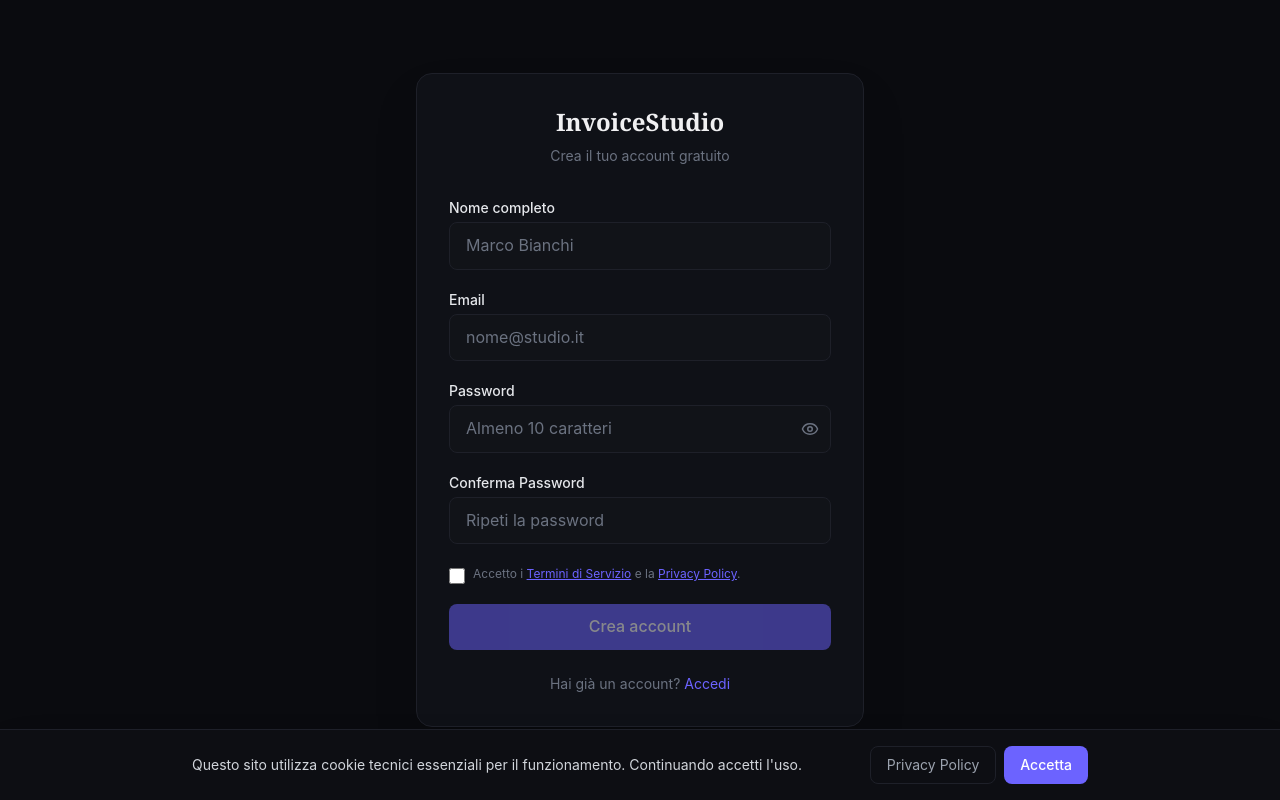
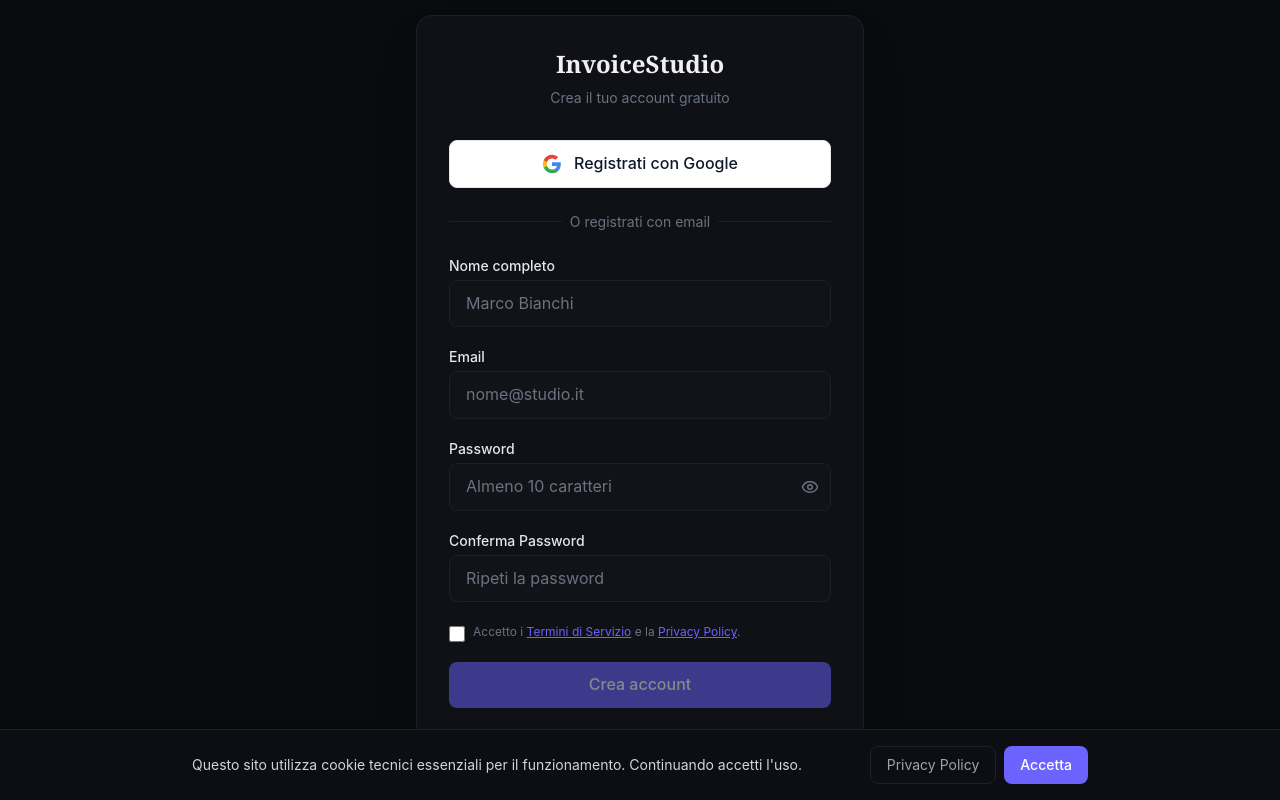
Before and after one commit to amzajaguar-blip/Invoice-studio, a Next.js app in the folder frontend/: page /signup in a window 1280 px wide. Built offline with nearby package versions, Linux system fonts and the light colour scheme; no server answers.

Commit message:
feat: aggiunta login con Google e script build AAB

```diff
--- a/frontend/src/app/(auth)/login/page.tsx
+++ b/frontend/src/app/(auth)/login/page.tsx
@@ -90,6 +90,25 @@
     router.refresh();
   };
 
+  const handleGoogleLogin = async () => {
+    if (cooldown > 0) return;
+    setLoading(true);
+    setError(null);
+
+    const supabase = createClient();
+    const { error: authError } = await supabase.auth.signInWithOAuth({
+      provider: "google",
+      options: {
+        redirectTo: `${process.env.NEXT_PUBLIC_APP_URL || window.location.origin}/auth/callback?next=${redirect}`,
+      },
+    });
+
+    if (authError) {
+      setError(translateAuthError(authError.message));
+      setLoading(false);
+    }
+  };
+
   const handleResendConfirmation = async () => {
     if (!email) {
       setError("Inserisci la tua email per reinviare la conferma.");
@@ -122,6 +141,31 @@
           Account creato! Controlla la tua email per verificarlo, poi accedi.
         </div>
       )}
+
+      <div className="mb-6">
+        <button
+          type="button"
+          onClick={handleGoogleLogin}
+          disabled={loading || cooldown > 0}
+          className="w-full flex items-center justify-center gap-3 bg-white hover:bg-gray-50 text-gray-900 font-medium py-2.5 px-4 rounded-lg transition-colors border border-gray-200"
+        >
+          <svg viewBox="0 0 24 24" width="20" height="20" xmlns="http://www.w3.org/2000/svg">
+            <path d="M22.56 12.25c0-.78-.07-1.53-.2-2.25H12v4.26h5.92c-.26 1.37-1.04 2.53-2.21 3.31v2.77h3.57c2.08-1.92 3.28-4.74 3.28-8.09z" fill="#4285F4"/>
+            <path d="M12 23c2.97 0 5.46-.98 7.28-2.66l-3.57-2.77c-.98.66-2.23 1.06-3.71 1.06-2.86 0-5.29-1.93-6.16-4.53H2.18v2.84C3.99 20.53 7.7 23 12 23z" fill="#34A853"/>
+            <path d="M5.84 14.09c-.22-.66-.35-1.36-.35-2.09s.13-1.43.35-2.09V7.07H2.18C1.43 8.55 1 10.22 1 12s.43 3.45 1.18 4.93l2.85-2.22.81-.62z" fill="#FBBC05"/>
+            <path d="M12 5.38c1.62 0 3.06.56 4.21 1.64l3.15-3.15C17.45 2.09 14.97 1 12 1 7.7 1 3.99 3.47 2.18 7.07l3.66 2.84c.87-2.6 3.3-4.53 6.16-4.53z" fill="#EA4335"/>
+          </svg>
+          Accedi con Google
+        </button>
+        <div className="relative mt-6 mb-4">
+          <div className="absolute inset-0 flex items-center">
+            <div className="w-full border-t border-[#1e2029]"></div>
+          </div>
+          <div className="relative flex justify-center text-sm">
+            <span className="bg-[#0f1117] px-2 text-[#6b7280]">O accedi con email</span>
+          </div>
+        </div>
+      </div>
 
       <form onSubmit={handleLogin} className="space-y-5">
         <div>
--- a/frontend/src/app/(auth)/signup/page.tsx
+++ b/frontend/src/app/(auth)/signup/page.tsx
@@ -73,6 +73,24 @@
     router.push("/login?signup=success");
   };
 
+  const handleGoogleLogin = async () => {
+    setLoading(true);
+    setError(null);
+
+    const supabase = createClient();
+    const { error: authError } = await supabase.auth.signInWithOAuth({
+      provider: "google",
+      options: {
+        redirectTo: `${process.env.NEXT_PUBLIC_APP_URL || window.location.origin}/auth/callback?next=/scanner`,
+      },
+    });
+
+    if (authError) {
+      setError(translateSignupError(authError.message));
+      setLoading(false);
+    }
+  };
+
   return (
     <div className="bg-[#0f1117] border border-[#1e2029] rounded-2xl p-8 shadow-2xl">
       <div className="text-center mb-8">
@@ -80,6 +98,31 @@
           InvoiceStudio
         </h1>
         <p className="text-[#6b7280] text-sm mt-2">Crea il tuo account gratuito</p>
+      </div>
+
+      <div className="mb-6">
+        <button
+          type="button"
+          onClick={handleGoogleLogin}
+          disabled={loading}
+          className="w-full flex items-center justify-center gap-3 bg-white hover:bg-gray-50 text-gray-900 font-medium py-2.5 px-4 rounded-lg transition-colors border border-gray-200"
+        >
+          <svg viewBox="0 0 24 24" width="20" height="20" xmlns="http://www.w3.org/2000/svg">
+            <path d="M22.56 12.25c0-.78-.07-1.53-.2-2.25H12v4.26h5.92c-.26 1.37-1.04 2.53-2.21 3.31v2.77h3.57c2.08-1.92 3.28-4.74 3.28-8.09z" fill="#4285F4"/>
+            <path d="M12 23c2.97 0 5.46-.98 7.28-2.66l-3.57-2.77c-.98.66-2.23 1.06-3.71 1.06-2.86 0-5.29-1.93-6.16-4.53H2.18v2.84C3.99 20.53 7.7 23 12 23z" fill="#34A853"/>
+            <path d="M5.84 14.09c-.22-.66-.35-1.36-.35-2.09s.13-1.43.35-2.09V7.07H2.18C1.43 8.55 1 10.22 1 12s.43 3.45 1.18 4.93l2.85-2.22.81-.62z" fill="#FBBC05"/>
+            <path d="M12 5.38c1.62 0 3.06.56 4.21 1.64l3.15-3.15C17.45 2.09 14.97 1 12 1 7.7 1 3.99 3.47 2.18 7.07l3.66 2.84c.87-2.6 3.3-4.53 6.16-4.53z" fill="#EA4335"/>
+          </svg>
+          Registrati con Google
+        </button>
+        <div className="relative mt-6 mb-4">
+          <div className="absolute inset-0 flex items-center">
+            <div className="w-full border-t border-[#1e2029]"></div>
+          </div>
+          <div className="relative flex justify-center text-sm">
+            <span className="bg-[#0f1117] px-2 text-[#6b7280]">O registrati con email</span>
+          </div>
+        </div>
       </div>
 
       <form onSubmit={handleSignup} className="space-y-5">
```
Also changed, not shown: 1 other file (tests, documents, lock files or other folders).
